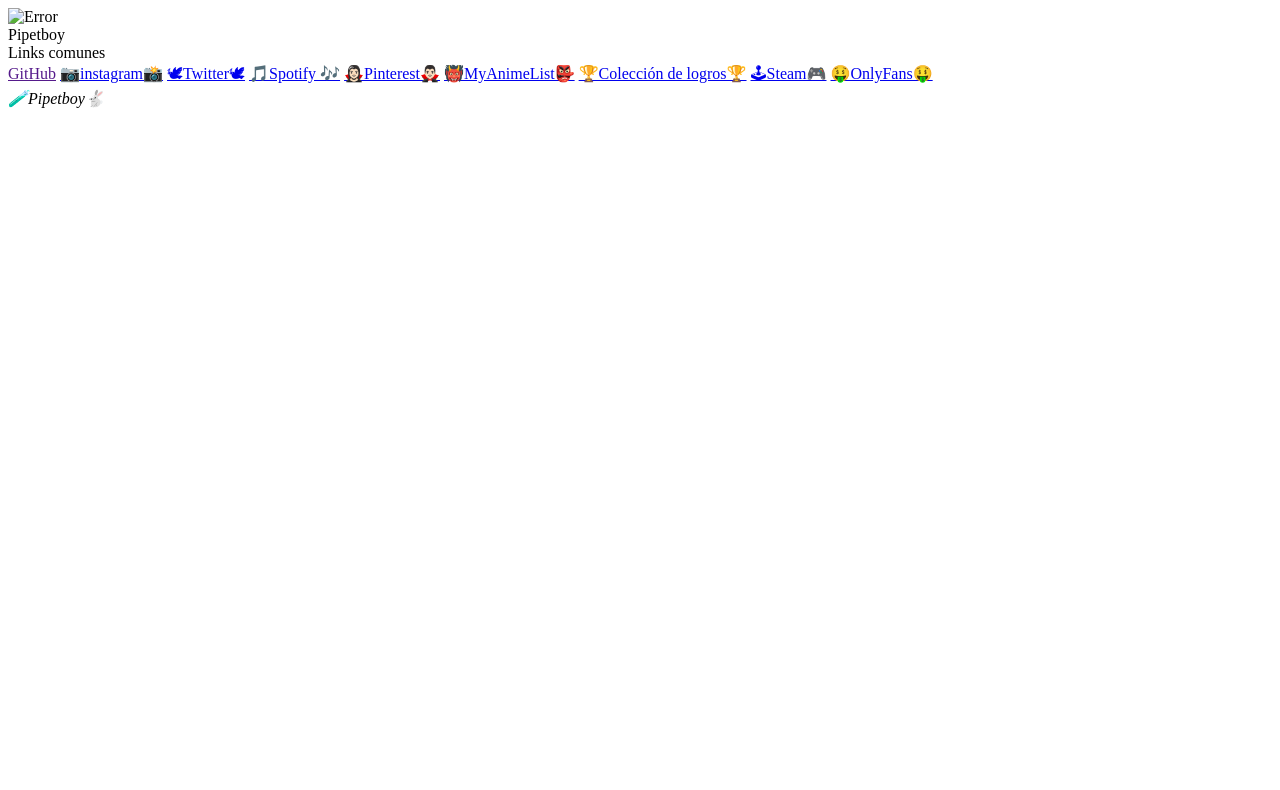
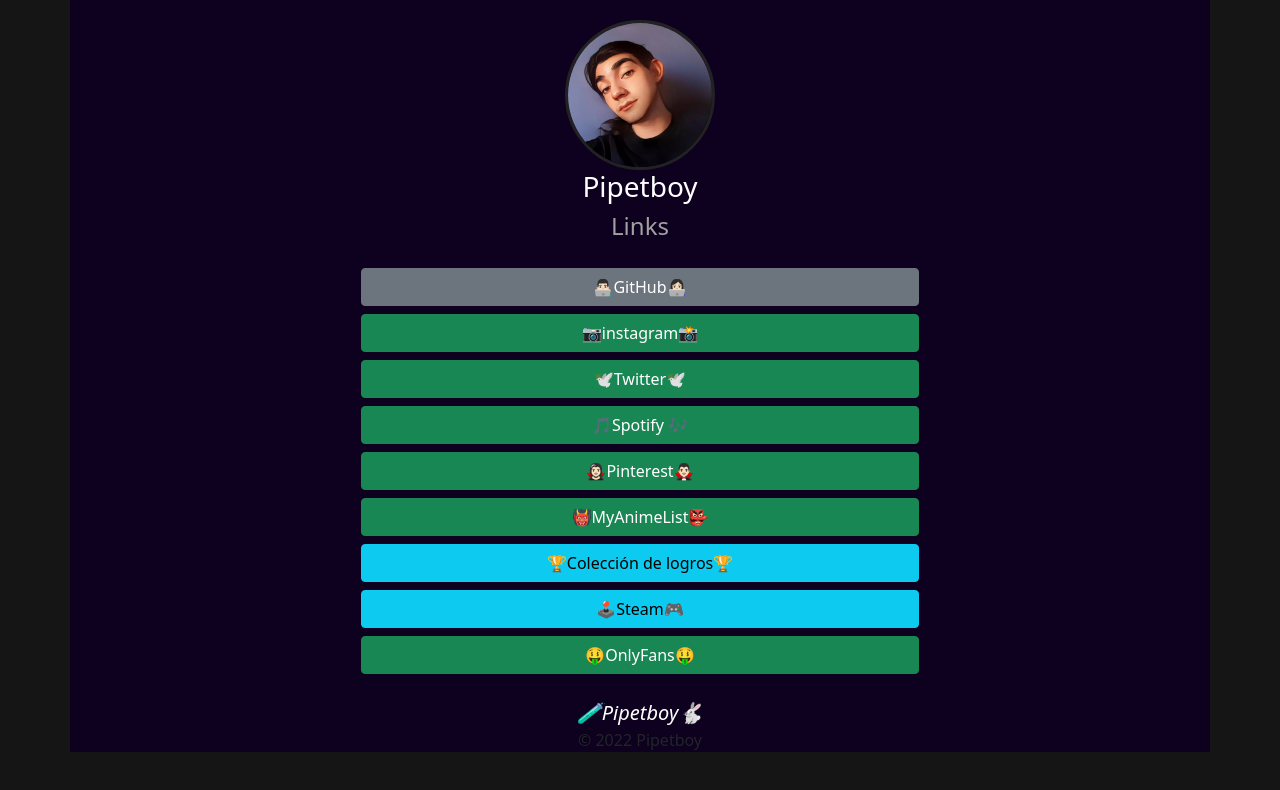
Before and after one commit to pipetboy2001/Pipetboy-linktree, a plain HTML site: page Index.html in a window 1280 px wide. Drawn offline with nearby package versions, Linux system fonts and the light colour scheme.

Commit message:
Bootstrap añadido
se añade Bootstrap para mejorar la personalización

```diff
--- a/Index.html
+++ b/Index.html
@@ -6,34 +6,46 @@
         <meta charset="UTF-8">
         <meta http-equiv="X-UA-Compatible" content="IE=edge">
         <meta name="viewport" content="width=device-width, initial-scale=1.0">
+        <meta name="viewport" content="width=device-width, initial-scale=1.0">
+        <!-- importacion css -->
+        <link rel="stylesheet" href="style.css" />
+        <!-- importacion de bootstrap -->
+        <link href="https://cdn.jsdelivr.net/npm/bootstrap@5.0.2/dist/css/bootstrap.min.css" rel="stylesheet"
+            integrity="sha384-EVSTQN3/azprG1Anm3QDgpJLIm9Nao0Yz1ztcQTwFspd3yD65VohhpuuCOmLASjC" crossorigin="anonymous">
         <title>Pipetboy Links</title>
     </head>
 
-    <body>
+    <body style="background-color:#151515;">
+        <div class="container">
             <!-- profile picture -->
             <div class="profile">
-            <img src="" alt="Error"/>
-            <br>Pipetboy
-            <br>Links comunes
+                <img src="Img/me.png" alt="Error" />
+                <h3 class="name">Pipetboy</h3>
+                <h4 class="Letters">Links</h4>
             </div>
 
             <!-- link tree button -->
-        <div class="link">
-            <a href="">GitHub</a>
-            <a href="https://instagram.com/Pipetboy2001" target="_blank">📷instagram📸</a>
-            <a href="https://twitter.com/pipetboy2001" target="_blank">🕊Twitter🕊</a>
-            <a href="https://open.spotify.com/user/184n2j14rg0oko8l4ic8bl6sf?si=iK6m3m02RnWRb6kwzQcHDw&nd=1"
+            <div class="d-grid gap-2 col-6 mx-auto">
+
+                <a class="btn btn-secondary" href="https://github.com/pipetboy2001">👨🏻‍💻GitHub👩🏻‍💻</a>
+                <a class="btn btn-success" href="https://instagram.com/Pipetboy2001" target="_blank">📷instagram📸</a>
+                <a class="btn btn-success" href="https://twitter.com/pipetboy2001" target="_blank">🕊Twitter🕊</a>
+                <a class="btn btn-success"
+                    href="https://open.spotify.com/user/184n2j14rg0oko8l4ic8bl6sf?si=iK6m3m02RnWRb6kwzQcHDw&nd=1"
                     target="_blank">🎵Spotify 🎶</a>
-            <a href="https://www.pinterest.cl/Pipetboy/">🧛🏻‍♀️Pinterest🧛🏻‍♂️</a>
-            <a href="https://myanimelist.net/profile/Pipetboy">👹MyAnimeList👺</a>
-            <a href="https://www.exophase.com/user/Pipetboy/">🏆Colección de logros🏆</a>
-            <a href="https://steamcommunity.com/id/Pipetboy/">🕹Steam🎮</a>
-            <a href="https://en.wikipedia.org/wiki/Trollface">🤑OnlyFans🤑</a>
+                <a class="btn btn-success" href="https://www.pinterest.cl/Pipetboy/">🧛🏻‍♀️Pinterest🧛🏻‍♂️</a>
+                <a class="btn btn-success" href="https://myanimelist.net/profile/Pipetboy">👹MyAnimeList👺</a>
+                <a class="btn btn-info" href="https://www.exophase.com/user/Pipetboy/">🏆Colección de logros🏆</a>
+                <a class="btn btn-info" href="https://steamcommunity.com/id/Pipetboy/">🕹Steam🎮</a>
+                <a class="btn btn-success" href="https://en.wikipedia.org/wiki/Trollface">🤑OnlyFans🤑</a>
             </div>
 
             <!-- footer -->
-        <div>
+            <div class="footer">
+                <br>
                 <i>🧪Pipetboy🐇</i>
+                <p>&copy; 2022 Pipetboy</p>
+            </div>
         </div>
 
     </body>
--- /dev/null
+++ b/Style.css
@@ -0,0 +1,46 @@
+/*para todo*/
+* {
+    margin: 0;
+    padding: 0;
+}
+
+/*contenedor*/
+.container{
+    /* color por si no carga imagen */
+    background-color: #0e001f;
+    height: auto;
+}
+
+/*Perfil*/
+.profile {
+    display: flex;
+    flex-direction: column;
+    align-items: center;
+    justify-content: center;
+    padding: 20px;
+}
+/*Foto de perfil*/
+.profile>img {
+    width: 150px;
+    height: 150px;
+    border: 3px solid #222;
+    border-radius: 100%;
+}
+/*Letras*/
+.name{
+    color: #fff;
+    text-align: center;
+}
+.Letters{
+    color: #a1a1a1;
+    text-align: center;
+}
+/*pie de pagina*/
+.footer {
+    text-align: center;
+}
+
+.footer>i {
+    color: white;
+    font-size: 20px;
+}
```
Also changed, not shown: Img/fondo.jpg (added), Img/me.png (added). Lines whose indentation alone changed are shown as unchanged.
